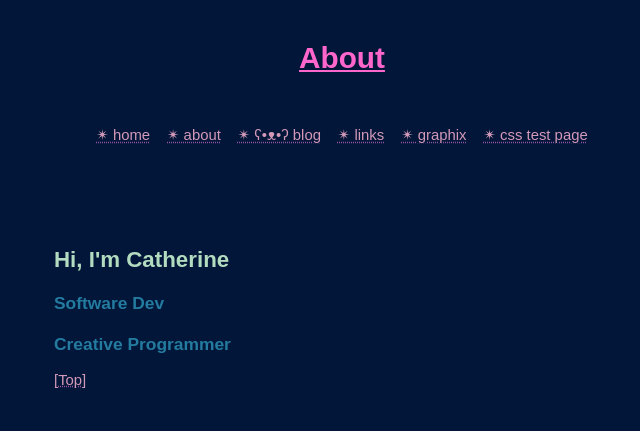
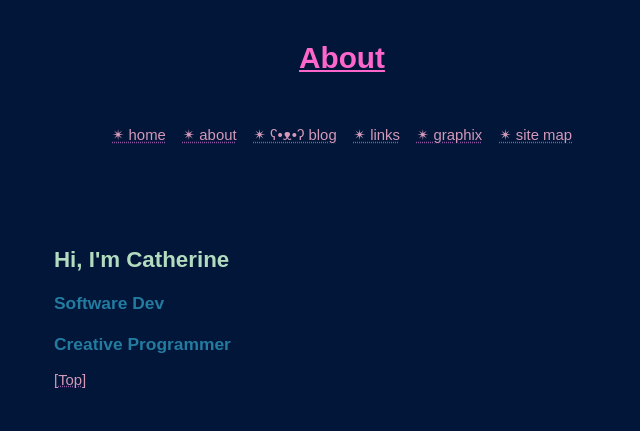
Before and after one commit to cOborski/neocities, a plain HTML site: page public/about/page.html in a window 1280 px wide. Shown: the top 431 px of the page, without its empty margins (298-938 px from the left). Drawn offline with Linux system fonts and the light colour scheme.

Commit message:
replaced css test page with site map in the main navigation menu

```diff
--- a/public/about/page.html
+++ b/public/about/page.html
@@ -20,7 +20,7 @@
     <span class=navigation-link><a href="https://coborski.bearblog.dev/blog/">✴ ʕ•ᴥ•ʔ blog</a></span>
     <span class=navigation-link><a href="/utillity/under-construction/page">✴ links</a></span>
     <span class=navigation-link><a href="/graphix/page">✴ graphix</a></span>
-    <span class=navigation-link><a href="/utillity/css-test/page">✴ css test page</a></span>
+    <span class=navigation-link><a href="/utillity/site-map">✴ site map</a></span>
   </div>
 </header>
 
```
Also changed, not shown: public/graphix/page.html (+1 -1 lines), public/index.html (+1 -1 lines), public/library/links.html (+1 -1 lines), public/utillity/css-test/page.html (+1 -1 lines), public/utillity/page-template.html (+1 -1 lines), public/utillity/site-map.html (+1 -1 lines), public/utillity/under-construction/page.html (+1 -1 lines), public/web-browsers/page.html (+1 -1 lines).
